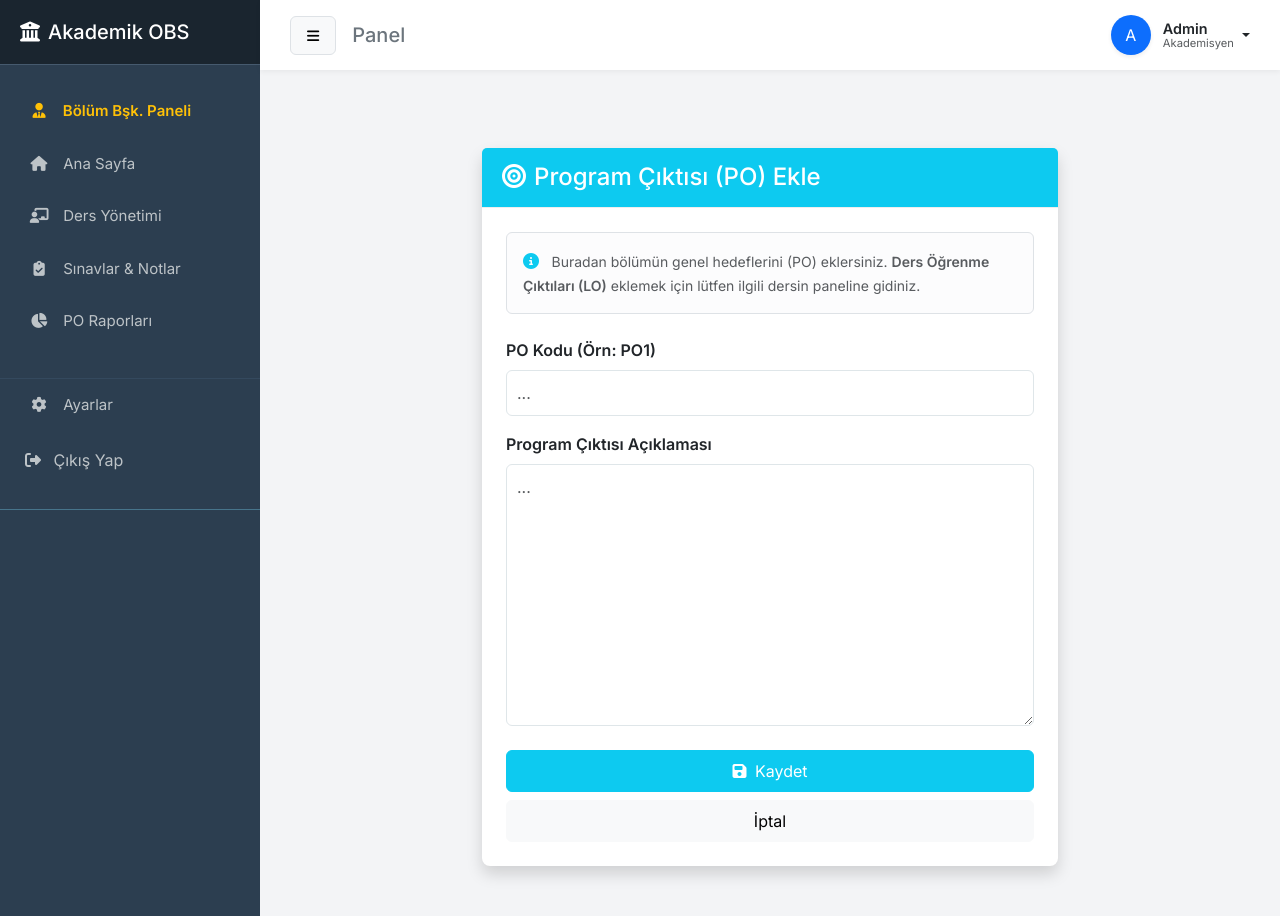
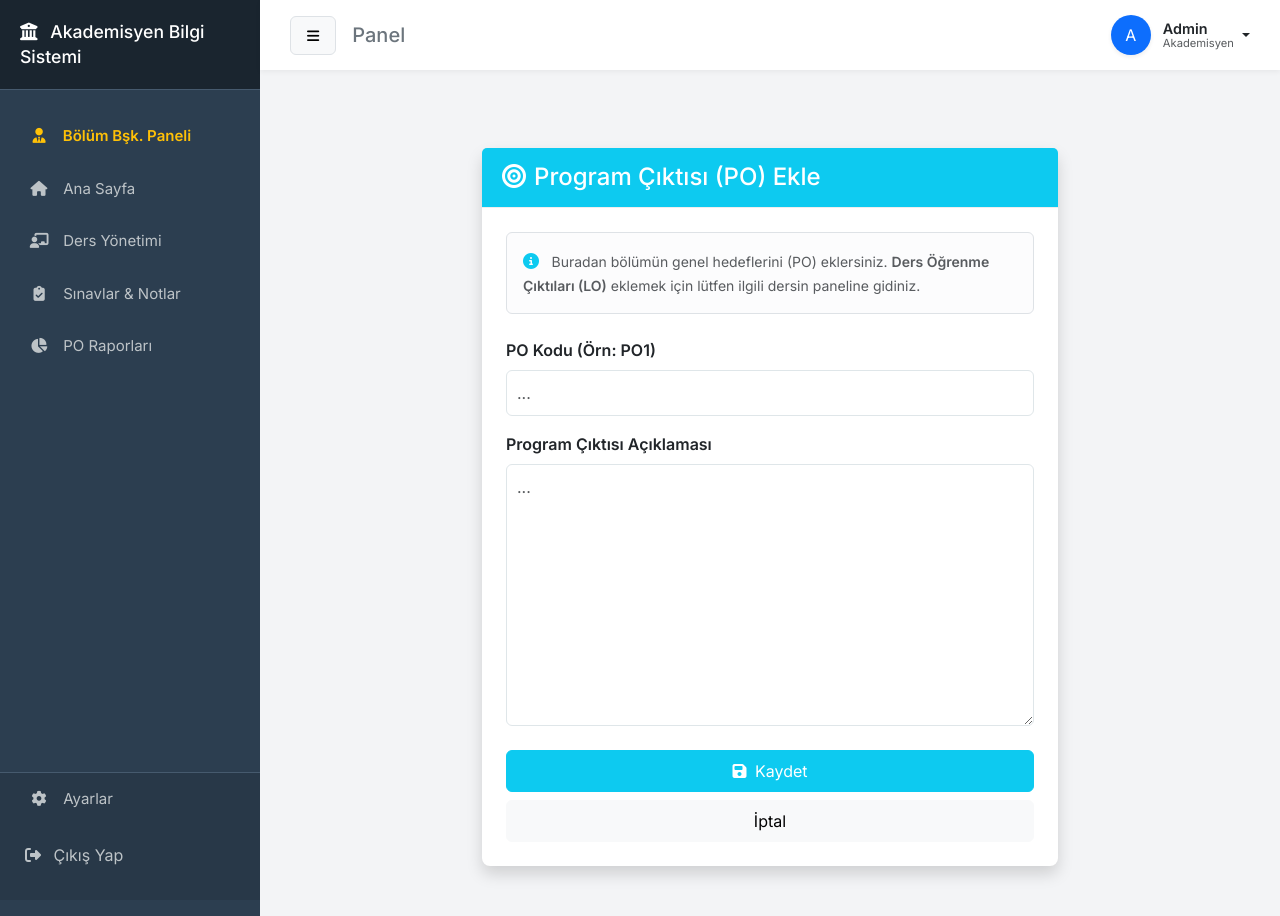
Before and after one commit to kadirgullukaya/student-competency-analytics, a Django app: page /add-po/ in a window 1280 px wide. Run offline with Django 5.2, Linux system fonts and the light colour scheme; a user stored in the database is signed in.

Commit message:
Sidebar düzeni güncellendi ve dinamik başlık yapısı eklendi

```diff
--- a/academic/templates/base.html
+++ b/academic/templates/base.html
@@ -42,6 +42,9 @@
             background: var(--sidebar-bg);
             color: #fff;
             transition: all 0.3s;
+            /* DEĞİŞİKLİK: Flex yapısı eklenerek alt kısım kontrol edilebilir hale getirildi */
+            display: flex;
+            flex-direction: column;
         }
 
         #sidebar .sidebar-header {
@@ -50,9 +53,10 @@
             border-bottom: 1px solid #465a6e;
         }
 
+        /* DEĞİŞİKLİK: Menü öğelerinin kapsayıcısı esnek yapıldı */
         #sidebar ul.components {
             padding: 20px 0;
-            border-bottom: 1px solid #47748b;
+            margin-bottom: 0; /* Bootstrap default margin'i sıfırla */
         }
 
         #sidebar ul li a {
@@ -81,6 +85,13 @@
             margin-right: 10px;
             width: 20px;
             text-align: center;
+        }
+
+        /* ALT MENÜ (Ayarlar ve Çıkış) */
+        .sidebar-bottom {
+            margin-top: auto; /* Flex container içinde en alta iter */
+            border-top: 1px solid #465a6e;
+            background: rgba(0,0,0,0.1);
         }
 
         /* Buton linkler (Çıkış vb.) */
@@ -156,7 +167,14 @@
 <div class="wrapper">
     <nav id="sidebar">
         <div class="sidebar-header">
-            <h5 class="m-0"><i class="fas fa-university me-2"></i>Akademik OBS</h5>
+            <h5 class="m-0" style="font-size: 1.1rem; line-height: 1.4;">
+                <i class="fas fa-university me-2"></i>
+                {% if user.is_superuser or "Öğretmen" in user.groups.all|join:"," or "Bölüm Başkanı" in user.groups.all|join:"," %}
+                    Akademisyen Bilgi Sistemi
+                {% else %}
+                    Öğrenci Bilgi Sistemi
+                {% endif %}
+            </h5>
         </div>
 
         <ul class="list-unstyled components">
@@ -218,8 +236,10 @@
                     </a>
                 </li>
             {% endif %}
+        </ul>
 
-            <li style="margin-top: 30px; border-top: 1px solid #34495e;">
+        <ul class="list-unstyled sidebar-bottom pb-3">
+            <li>
                 <a href="{% if user.is_superuser or 'Öğretmen' in user.groups.all|join:',' or 'Bölüm Başkanı' in user.groups.all|join:',' %}{% url 'teacher_settings' %}{% else %}{% url 'student_settings' %}{% endif %}"
                    class="{% if request.resolver_match.url_name == 'student_settings' or request.resolver_match.url_name == 'teacher_settings' %}active{% endif %}">
                     <i class="fas fa-cog"></i> Ayarlar
```
Also changed, not shown: db.sqlite3.
